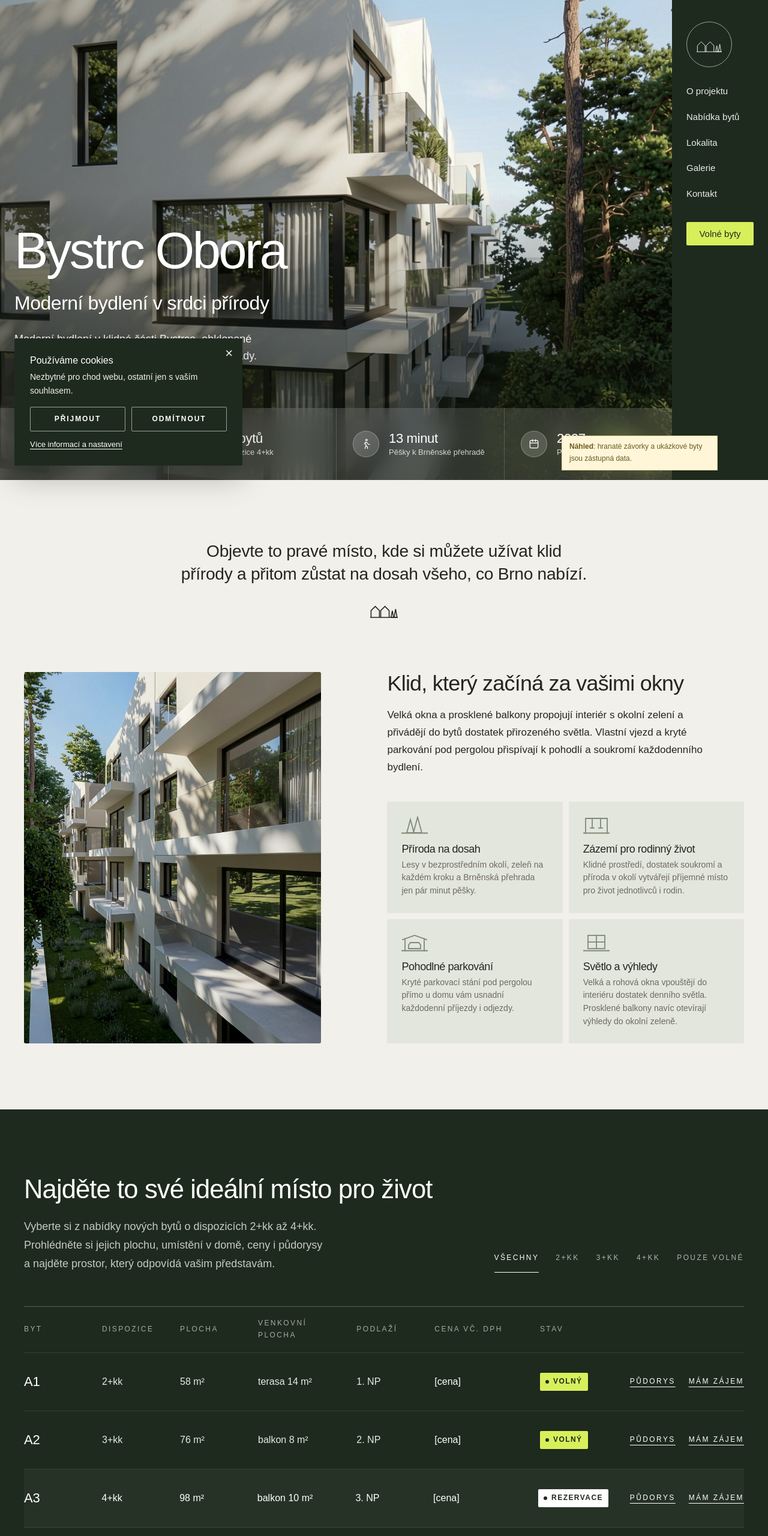
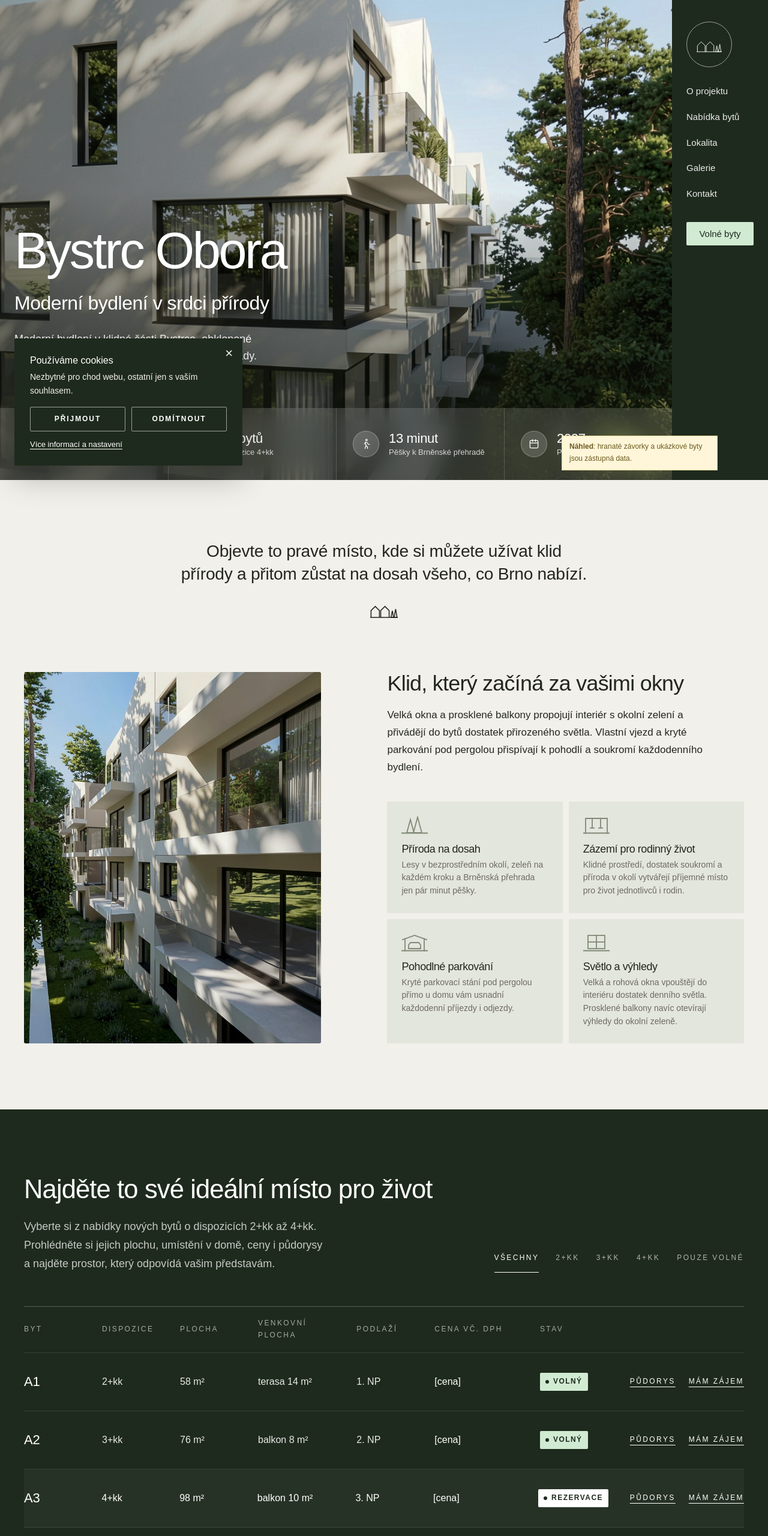
Before and after one commit to silviemolkova1-hash/web-bystrc, a plain HTML site: page index.html in a window 1280 px wide. Shown: the top 2560 px of the page at 60% size. Drawn offline with Linux system fonts and the light colour scheme; a web font is replaced by a local one.

Commit message:
Mátová #D1EAD2 na štítek Volný a tlačítko Volné byty
Co-Authored-By: Claude Opus 5.5 <noreply@anthropic.com>
Claude-Session: https://claude.ai/code/session_01H9SPLWmZt7MXtULPHt2MWe

```diff
--- a/index.html
+++ b/index.html
@@ -1825,6 +1825,10 @@ section#lokalita .loc-head .lead{padding-top:8px}
 .hb-pbtn2{width:100%;box-sizing:border-box;padding:12px;letter-spacing:.08em;white-space:normal}
 .heroB .hb-pbtn2{font-size:15px;font-weight:400;letter-spacing:0;text-transform:none;line-height:1.3;padding:10px 12px}
 .heroB .hb-pbtn2{white-space:nowrap;justify-content:center}
+section#byty .st.free{background:#D1EAD2!important;color:#1E2A1D!important}
+.hb-pbtn2,.heroB .hb-pbtn2{background:#D1EAD2}
+.hb-pbtn2:hover{background:#E2F2E3}
+@media(max-width:1000px){.heroB .hb-cta{background:#D1EAD2!important}}
 </style>
 </head>
 <body>
```
